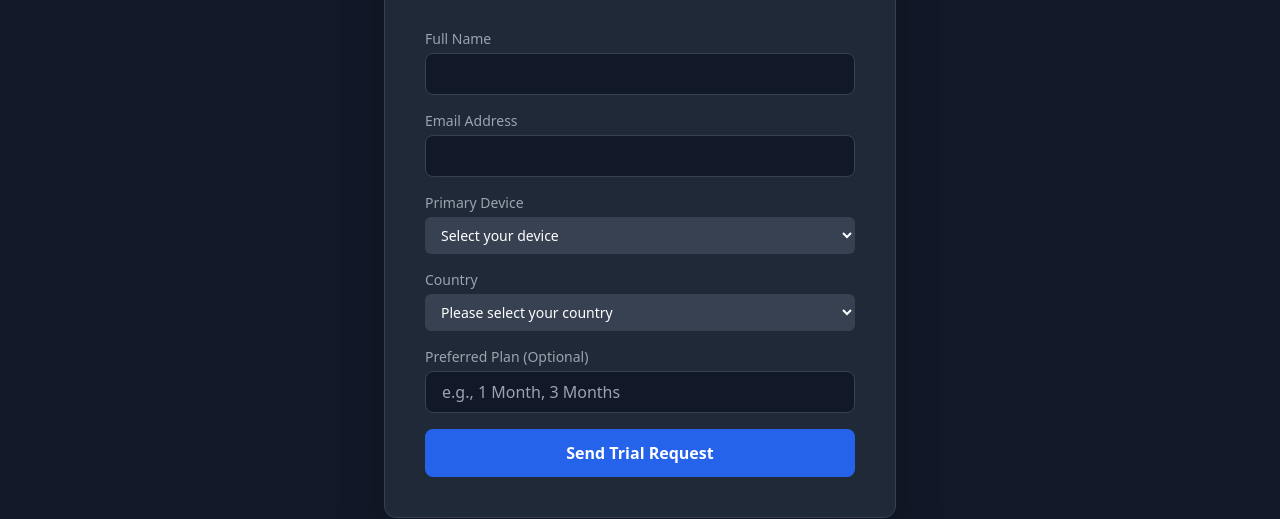
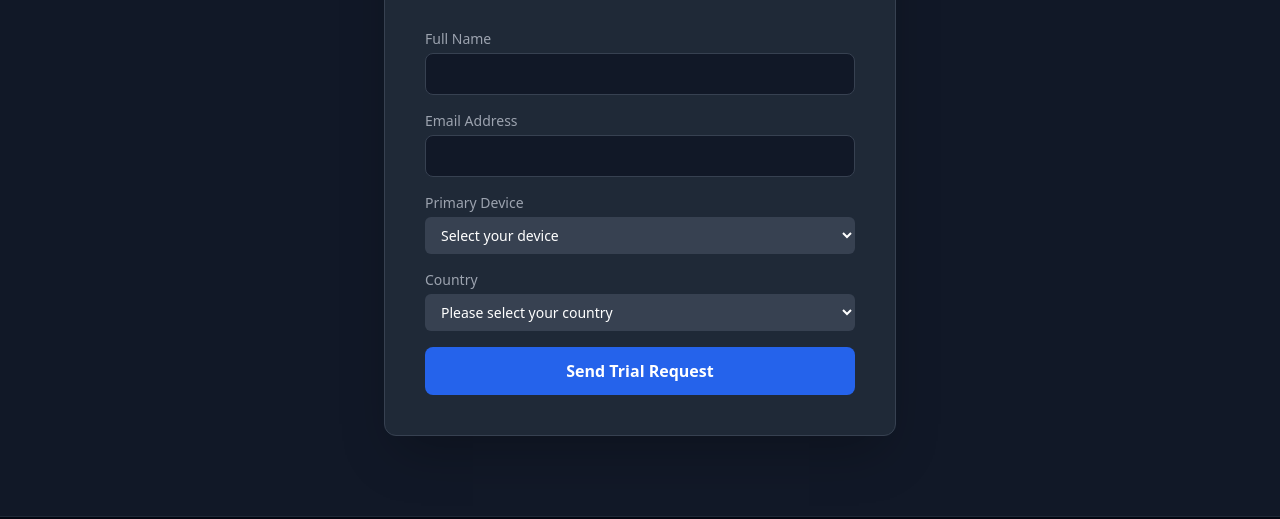
Before and after one commit to berdisoufiane-sys/gettvonline, a website with bundled scripts: page trial.html in a window 1280 px wide. Shown: the part 321-840 px from the top of the page. Built offline with nearby package versions, Linux system fonts and the light colour scheme.

Commit message:
fix: Correct layout and fields for free trial form

```diff
--- a/trial.html
+++ b/trial.html
@@ -64,10 +64,6 @@
                         <option value="Other">Other</option>
                     </select>
                 </div>
-                <div>
-                    <label for="trial-plan" class="block text-sm text-gray-400 mb-1">Preferred Plan (Optional)</label>
-                    <input id="trial-plan" type="text" placeholder="e.g., 1 Month, 3 Months" class="w-full bg-gray-900 border border-gray-700 rounded-lg px-4 py-2 text-white focus:outline-none focus:border-blue-500">
-                </div>
                 <button id="trial-submit-btn" type="submit" class="w-full bg-blue-600 hover:bg-blue-500 text-white font-bold py-3 rounded-lg transition mt-4">Send Trial Request</button>
             </form>
         </div>
```
